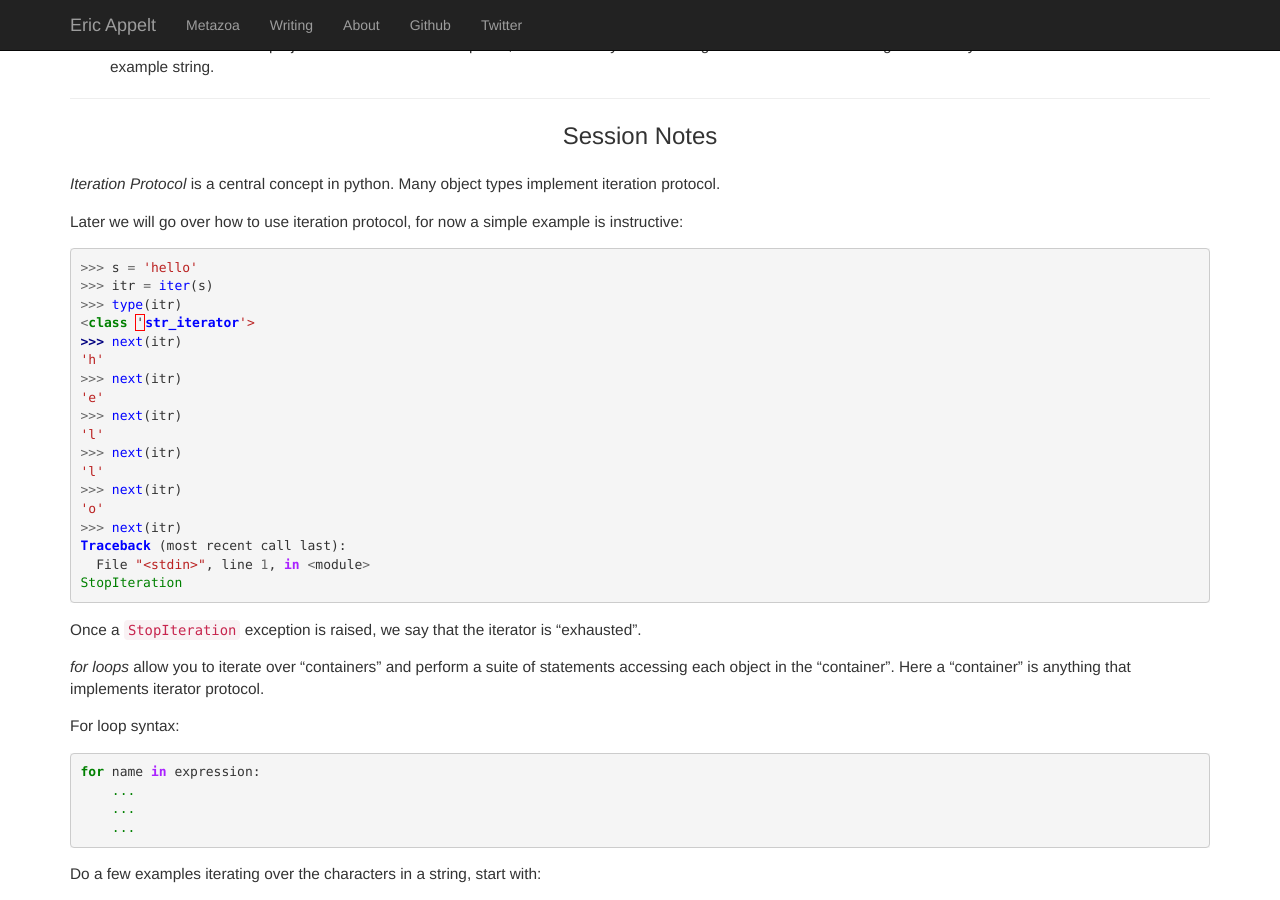
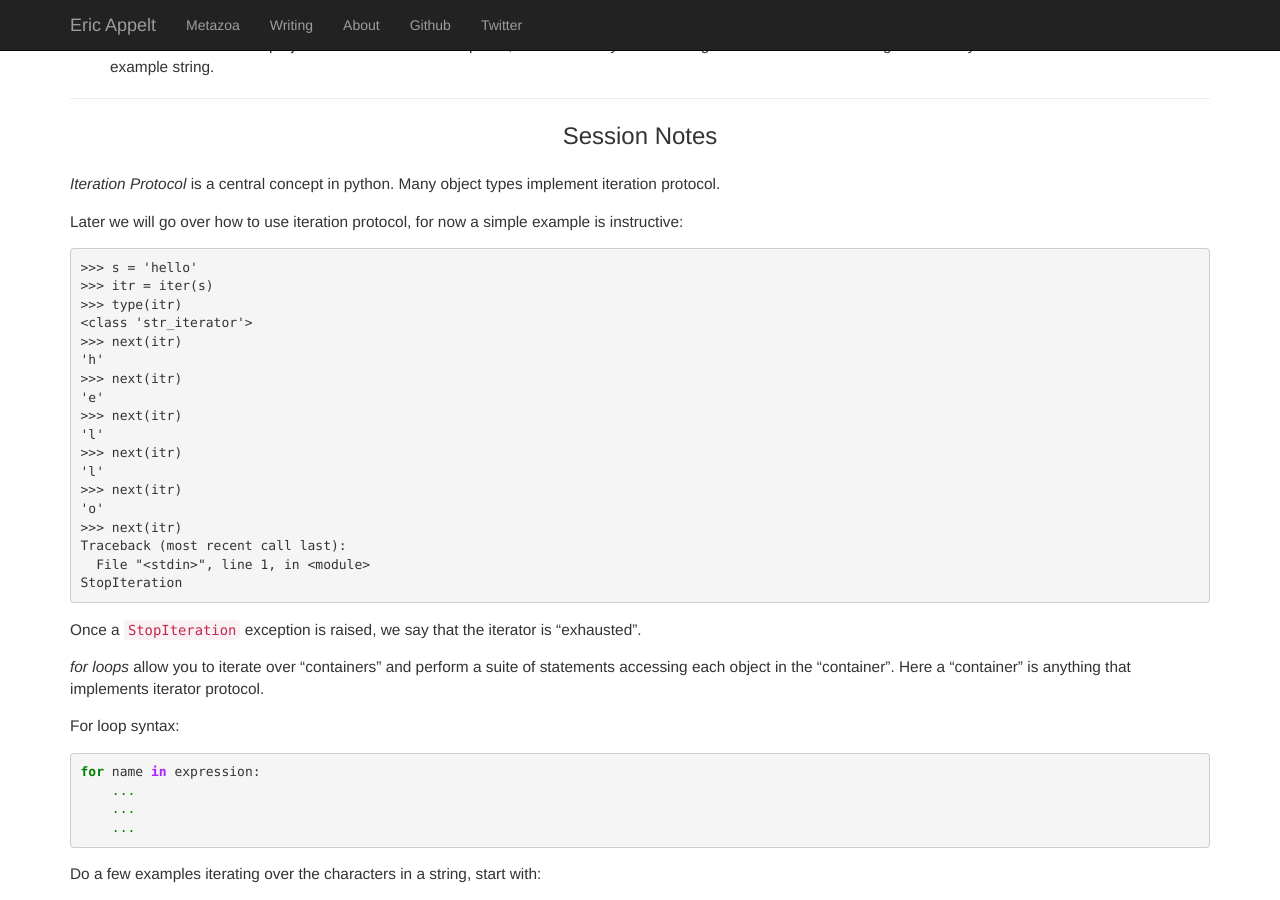
Before and after one commit to appeltel/website-ericappelt, a Jekyll site: the page built from pythonclass/session2.md, in a window 1280 px wide and 900 px high, scrolled down 514 px. Built offline with Jekyll 4.4.1, drawn with Linux system fonts in a browser that asks for light colours; nearby versions of some CDN libraries.

Commit message:
Fix syntax highlighting for python console

```diff
--- a/pythonclass/session2.md
+++ b/pythonclass/session2.md
@@ -29,7 +29,7 @@ implement iteration protocol.
 Later we will go over how to use iteration protocol, for now a simple
 example is instructive:
 
-{% highlight python %}
+{% highlight pycon %}
 >>> s = 'hello'
 >>> itr = iter(s)
 >>> type(itr)
```
